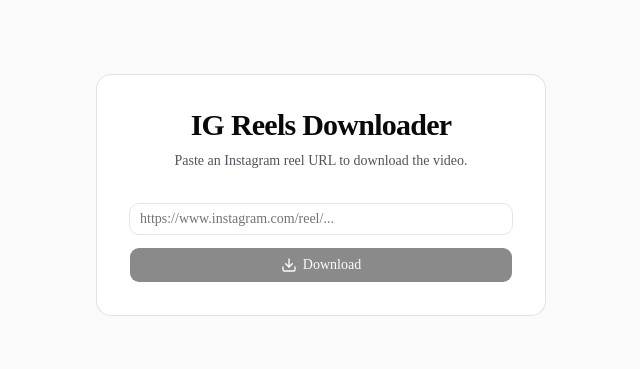
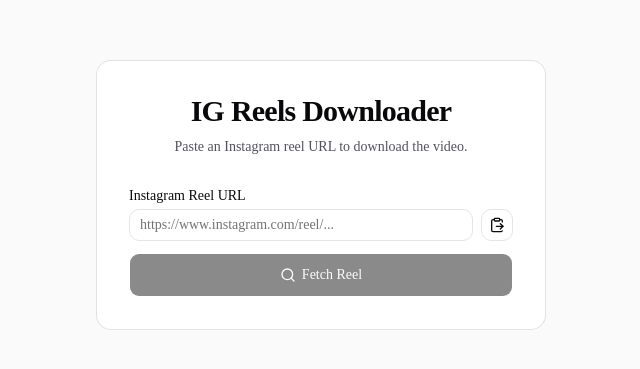
Before and after one commit to Agustin-Perezz/ig-reels-downloader-poc, a Next.js app: page / in a window 1280 px wide. Shown: the part 205-574 px from the top of the page, without its empty margins (319-959 px from the left). Built offline with nearby package versions, Linux system fonts and the light colour scheme.

Commit message:
Add confirmation step to reel download flow

```diff
--- /dev/null
+++ b/src/app/components/ReelDownloaderConfirmation.tsx
@@ -0,0 +1,65 @@
+"use client";
+
+import { Check, Download, Loader2, X } from "lucide-react";
+
+import { Button } from "@/components/ui/button";
+import { formatFileSize } from "@/lib/utils";
+
+type ReelDownloaderConfirmationProps = {
+  filename: string;
+  fileSize: number;
+  isDownloading: boolean;
+  onDownload: () => void;
+  onCancel: () => void;
+};
+
+export function ReelDownloaderConfirmation({
+  filename,
+  fileSize,
+  isDownloading,
+  onDownload,
+  onCancel,
+}: ReelDownloaderConfirmationProps) {
+  return (
+    <div className="flex flex-col gap-4 rounded-lg border border-border bg-muted/50 p-4">
+      <div className="flex items-center gap-2 text-sm font-medium text-foreground">
+        <Check className="size-4 text-primary" />
+        <span>Reel ready to download</span>
+      </div>
+
+      <dl className="flex flex-col gap-1 text-sm text-muted-foreground">
+        <div className="flex justify-between gap-4">
+          <dt>File</dt>
+          <dd className="truncate text-foreground">{filename}</dd>
+        </div>
+        <div className="flex justify-between gap-4">
+          <dt>Size</dt>
+          <dd className="text-foreground">{formatFileSize(fileSize)}</dd>
+        </div>
+      </dl>
+
+      <div className="flex gap-2">
+        <Button
+          type="button"
+          size="lg"
+          onClick={onDownload}
+          disabled={isDownloading}
+          className="flex-1"
+        >
+          {isDownloading ? <Loader2 className="animate-spin" /> : <Download />}
+          {isDownloading ? "Downloading..." : "Download"}
+        </Button>
+        <Button
+          type="button"
+          size="lg"
+          variant="ghost"
+          onClick={onCancel}
+          disabled={isDownloading}
+        >
+          <X />
+          Cancel
+        </Button>
+      </div>
+    </div>
+  );
+}
--- a/src/app/components/ReelDownloaderForm.tsx
+++ b/src/app/components/ReelDownloaderForm.tsx
@@ -1,34 +1,105 @@
 "use client";
 
-import { Download, Loader2 } from "lucide-react";
+import { ClipboardCheck, ClipboardPaste, Loader2, Search } from "lucide-react";
+import { useEffect, useState } from "react";
 
 import { Button } from "@/components/ui/button";
 import { Input } from "@/components/ui/input";
+import { Label } from "@/components/ui/label";
 
 import { FormStatus, useReelDownload } from "@/shared/hooks/useReelDownload";
 
+import { ReelDownloaderConfirmation } from "./ReelDownloaderConfirmation";
+
+const PASTE_ICON_DURATION_MS = 2000;
+
 export function ReelDownloaderForm() {
-  const { url, setUrl, state, handleSubmit } = useReelDownload();
+  const {
+    url,
+    setUrl,
+    state,
+    handlePaste,
+    handleFetch,
+    handleDownload,
+    handleCancel,
+  } = useReelDownload();
 
+  const [pasted, setPasted] = useState(false);
+
+  useEffect(() => {
+    if (!pasted) {
+      return;
+    }
+    const timer = setTimeout(() => setPasted(false), PASTE_ICON_DURATION_MS);
+    return () => clearTimeout(timer);
+  }, [pasted]);
+
+  async function onPasteClick() {
+    const success = await handlePaste();
+    if (success) {
+      setPasted(true);
+    }
+  }
+
+  const isFetching = state.status === FormStatus.Fetching;
   const isDownloading = state.status === FormStatus.Downloading;
+  const isReady = state.status === FormStatus.Ready;
+  const isBusy = isFetching || isDownloading;
 
   return (
-    <form className="flex flex-col gap-3" onSubmit={handleSubmit}>
+    <div className="flex flex-col gap-4">
+      <form className="flex flex-col gap-3" onSubmit={handleFetch}>
+        <div className="flex flex-col gap-1.5">
+          <Label htmlFor="reel-url">Instagram Reel URL</Label>
+          <div className="flex gap-2">
             <Input
+              id="reel-url"
               type="url"
               placeholder="https://www.instagram.com/reel/..."
               value={url}
               onChange={(e) => setUrl(e.target.value)}
               aria-invalid={state.status === FormStatus.Error}
-        disabled={isDownloading}
+              disabled={isBusy}
             />
-      <Button type="submit" size="lg" disabled={isDownloading || !url.trim()}>
-        {isDownloading ? <Loader2 className="animate-spin" /> : <Download />}
-        {isDownloading ? "Downloading..." : "Download"}
+            <Button
+              type="button"
+              size="icon"
+              variant="outline"
+              onClick={onPasteClick}
+              disabled={isBusy}
+              aria-label="Paste URL from clipboard"
+            >
+              {pasted ? <ClipboardCheck /> : <ClipboardPaste />}
             </Button>
+          </div>
+        </div>
+
+        <Button
+          type="submit"
+          size="lg"
+          disabled={isBusy || !url.trim()}
+          className="h-11 cursor-pointer"
+        >
+          {isFetching ? <Loader2 className="animate-spin" /> : <Search />}
+          {isFetching ? "Fetching..." : "Fetch Reel"}
+        </Button>
+
         {state.status === FormStatus.Error && (
-        <p className="text-sm text-destructive">{state.errorMessage}</p>
+          <p className="text-sm text-destructive" role="alert">
+            {state.errorMessage}
+          </p>
         )}
       </form>
+
+      {isReady && state.blob && (
+        <ReelDownloaderConfirmation
+          filename={state.filename}
+          fileSize={state.blob.size}
+          isDownloading={isDownloading}
+          onDownload={handleDownload}
+          onCancel={handleCancel}
+        />
+      )}
+    </div>
   );
 }
--- a/src/shared/hooks/useReelDownload.ts
+++ b/src/shared/hooks/useReelDownload.ts
@@ -1,9 +1,11 @@
 "use client";
 
-import { useState } from "react";
+import { useCallback, useState } from "react";
 
 export enum FormStatus {
   Idle = "idle",
+  Fetching = "fetching",
+  Ready = "ready",
   Downloading = "downloading",
   Error = "error",
 }
@@ -11,14 +13,19 @@
 type FormState = {
   status: FormStatus;
   errorMessage: string;
+  blob: Blob | null;
+  filename: string;
 };
 
 const INITIAL_STATE: FormState = {
   status: FormStatus.Idle,
   errorMessage: "",
+  blob: null,
+  filename: "",
 };
 
 const DOWNLOAD_ENDPOINT = "/api/download";
+const DEFAULT_FILENAME = `reel-${Date.now()}.mp4`;
 
 type DownloadResponse = {
   error?: string;
@@ -28,9 +35,26 @@
   const [url, setUrl] = useState("");
   const [state, setState] = useState<FormState>(INITIAL_STATE);
 
-  async function handleSubmit(event: React.FormEvent<HTMLFormElement>) {
+  const handlePaste = useCallback(async () => {
+    if (typeof navigator === "undefined" || !navigator.clipboard) {
+      return false;
+    }
+    try {
+      const text = await navigator.clipboard.readText();
+      if (text) {
+        setUrl(text.trim());
+        return true;
+      }
+    } catch {
+      // Clipboard API not available or permission denied
+    }
+    return false;
+  }, []);
+
+  const handleFetch = useCallback(
+    async (event: React.FormEvent<HTMLFormElement>) => {
       event.preventDefault();
-    setState({ status: FormStatus.Downloading, errorMessage: "" });
+      setState({ ...INITIAL_STATE, status: FormStatus.Fetching });
 
       try {
         const response = await fetch(DOWNLOAD_ENDPOINT, {
@@ -42,37 +66,70 @@
         if (!response.ok) {
           const data = (await response.json()) as DownloadResponse;
           setState({
+            ...INITIAL_STATE,
             status: FormStatus.Error,
-          errorMessage: data.error ?? "Download failed",
+            errorMessage: data.error ?? "Fetch failed",
           });
           return;
         }
 
         const blob = await response.blob();
-      triggerBrowserDownload(blob, response.headers);
-      setState(INITIAL_STATE);
+        const filename = extractFilename(response.headers) ?? DEFAULT_FILENAME;
+
+        setState({
+          status: FormStatus.Ready,
+          errorMessage: "",
+          blob,
+          filename,
+        });
       } catch (err) {
         setState({
+          ...INITIAL_STATE,
           status: FormStatus.Error,
           errorMessage: err instanceof Error ? err.message : "Network error",
         });
       }
+    },
+    [url],
+  );
+
+  const handleDownload = useCallback(() => {
+    if (!state.blob) {
+      return;
     }
 
-  return { url, setUrl, state, handleSubmit };
-}
+    setState((prev) => ({ ...prev, status: FormStatus.Downloading }));
 
-function triggerBrowserDownload(blob: Blob, headers: Headers): void {
-  const disposition = headers.get("Content-Disposition") ?? "";
-  const match = /filename="?([^"]+)"?/.exec(disposition);
-  const filename = match?.[1] ?? `reel-${Date.now()}.mp4`;
-
-  const objectUrl = URL.createObjectURL(blob);
+    const objectUrl = URL.createObjectURL(state.blob);
     const anchor = document.createElement("a");
     anchor.href = objectUrl;
-  anchor.download = filename;
+    anchor.download = state.filename;
     document.body.appendChild(anchor);
     anchor.click();
     anchor.remove();
     URL.revokeObjectURL(objectUrl);
+
+    setState(INITIAL_STATE);
+    setUrl("");
+  }, [state.blob, state.filename]);
+
+  const handleCancel = useCallback(() => {
+    setState(INITIAL_STATE);
+  }, []);
+
+  return {
+    url,
+    setUrl,
+    state,
+    handlePaste,
+    handleFetch,
+    handleDownload,
+    handleCancel,
+  };
 }
+
+function extractFilename(headers: Headers): string | null {
+  const disposition = headers.get("Content-Disposition") ?? "";
+  const match = /filename="?([^"]+)"?/.exec(disposition);
+  return match?.[1] ?? null;
+}
```
Lines whose indentation alone changed are shown as unchanged.
